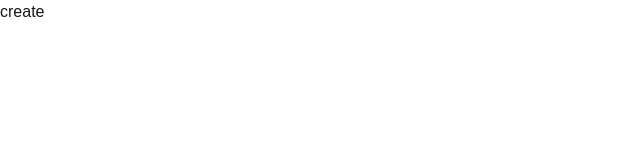
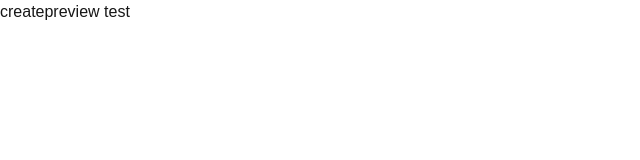
Before and after one commit to brianramirezUF/whatle, a Next.js app: page / in a window 1280 px wide. Shown: the top 160 px of the page, without its empty margins (0-640 px from the left). Built offline with nearby package versions, Linux system fonts and the light colour scheme.

Commit message:
preview test

```diff
--- a/src/app/page.tsx
+++ b/src/app/page.tsx
@@ -4,6 +4,7 @@ export default function Home() {
   return (
     <>
       <RedirectButton url="/create" text="create"></RedirectButton>
+      preview test
     </>
   );
 }
```
